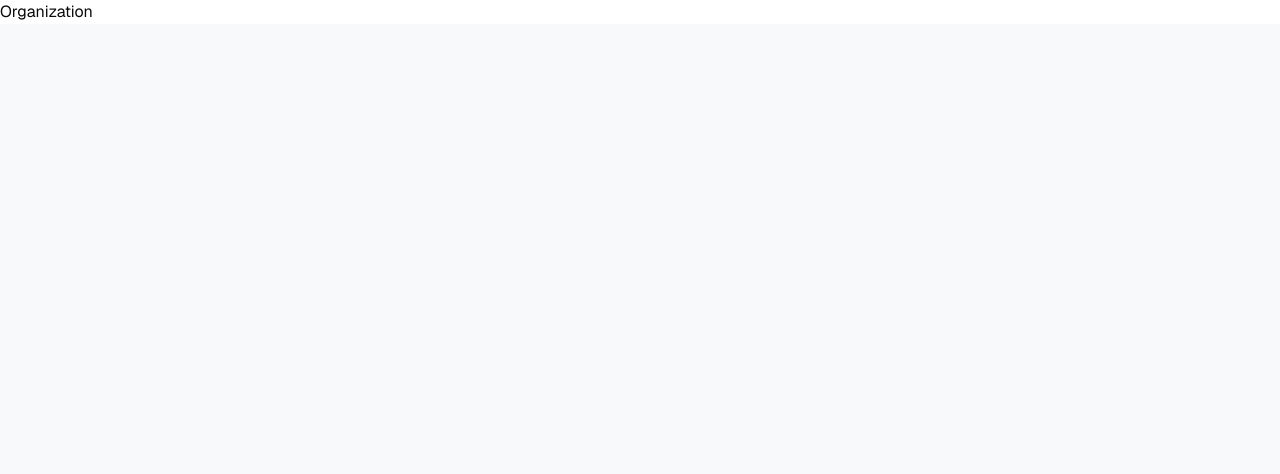
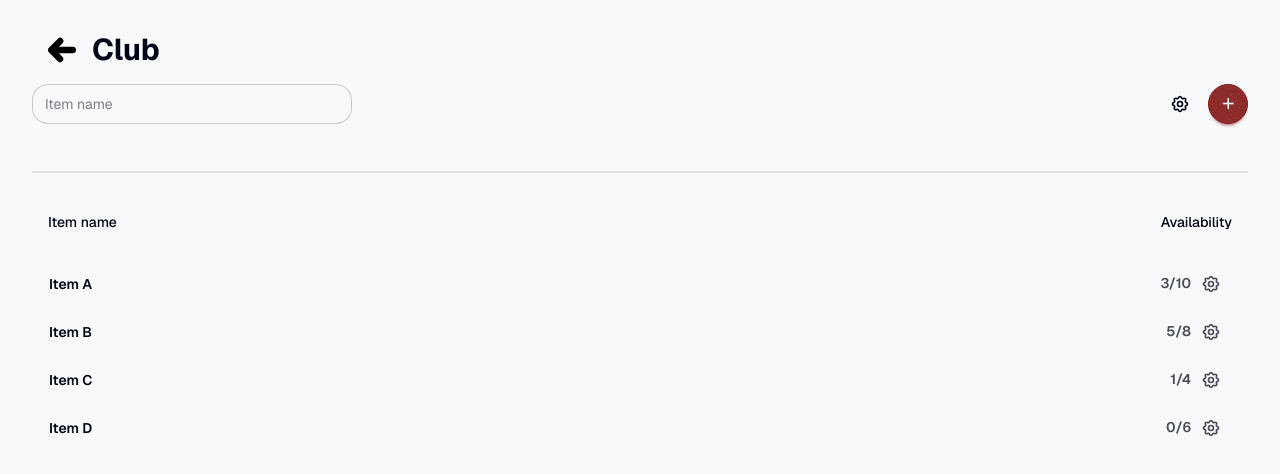
Before and after one commit to 320-Group-Project/inventory-app, a Next.js app in the folder with-supabase-app/: page /dashboard/club1 in a window 1280 px wide. Shown: the top 474 px of the page. Built offline with nearby package versions, Linux system fonts and the light colour scheme.

Commit message:
club dashboard

```diff
--- a/with-supabase-app/app/dashboard/[org]/page.tsx
+++ b/with-supabase-app/app/dashboard/[org]/page.tsx
@@ -1,5 +1,98 @@
-/**
- * Minimal placeholder for build stability.
- * TODO: Implement actual logic.
- */
-export default function Page() { return <div>Organization</div> }
+"use client";
+
+import React from "react";
+import PageTitle from "@/components/ui/pageTitle";
+
+type Item = {
+  id: number;
+  name: string;
+  available: number;
+  total: number;
+};
+
+const mockItems: Item[] = [
+  { id: 1, name: "Item A", available: 3, total: 10 },
+  { id: 2, name: "Item B", available: 5, total: 8 },
+  { id: 3, name: "Item C", available: 1, total: 4 },
+  { id: 4, name: "Item D", available: 0, total: 6 },
+];
+
+const InventoryPage: React.FC = () => {
+  const [search, setSearch] = React.useState("");
+
+  const filteredItems = mockItems.filter((item) =>
+    item.name.toLowerCase().includes(search.toLowerCase())
+  );
+
+  return (
+    <div className="flex flex-col items-start gap-4 p-8 bg-base-100 min-h-screen text-base-content">
+      <PageTitle title="Club" />
+
+      {/* Top Bar */}
+      <div className="flex items-center justify-between w-full mb-4">
+        <input
+          type="text"
+          placeholder="Item name"
+          className="input input-bordered w-full max-w-xs"
+          value={search}
+          onChange={(e) => setSearch(e.target.value)}
+        />
+
+        <div className="flex items-center gap-2 ml-2">
+          {/* Settings */}
+          <button className="btn btn-circle btn-ghost">
+            <svg xmlns="http://w3.org" fill="none" viewBox="0 0 24 24" className="inline-block w-5 h-5 stroke-current">
+                <path stroke-linecap="round" stroke-linejoin="round" stroke-width="2" d="M10.325 4.317c.426-1.756 2.924-1.756 3.35 0a1.724 1.724 0 002.573 1.066c1.543-.94 3.31.826 2.37 2.37a1.724 1.724 0 001.065 2.572c1.756.426 1.756 2.924 0 3.35a1.724 1.724 0 00-1.066 2.573c.94 1.543-.826 3.31-2.37 2.37a1.724 1.724 0 00-2.572 1.065c-.426 1.756-2.924 1.756-3.35 0a1.724 1.724 0 00-2.573-1.066c-1.543.94-3.31-.826-2.37-2.37a1.724 1.724 0 00-1.065-2.572c-1.756-.426-1.756-2.924 0-3.35a1.724 1.724 0 001.066-2.573c-.94-1.543.826-3.31 2.37-2.37.996.608 2.296.07 2.572-1.065z"></path>
+                <path stroke-linecap="round" stroke-linejoin="round" stroke-width="2" d="M15 12a3 3 0 11-6 0 3 3 0 016 0z"></path>
+            </svg>
+        </button>
+
+          {/* Add */}
+          <button className="btn btn-primary btn-circle">＋</button>
+        </div>
+      </div>
+
+      <div className="divider my-2 w-full"></div>
+
+      {/* Header */}
+      <div className="flex justify-between items-center bg-base-200 px-4 py-2 rounded-md text-sm font-medium w-full">
+        <span>Item name</span>
+        <span>Availability</span>
+      </div>
+
+      {/* Item List */}
+      <div className="mt-2 space-y-2 w-full">
+        {filteredItems.map((item) => (
+          <button
+            key={item.id}
+            onClick={() => console.log("Clicked:", item)}
+            className="btn btn-ghost bg-base-200 hover:bg-base-300 w-full justify-between normal-case"
+          >
+            <span>{item.name}</span>
+
+            <div className="flex items-center gap-3">
+              <span className="text-sm opacity-70">
+                {item.available}/{item.total}
+                <button className="btn btn-circle btn-ghost">
+                    <svg xmlns="http://w3.org" fill="none" viewBox="0 0 24 24" className="inline-block w-5 h-5 stroke-current">
+                        <path stroke-linecap="round" stroke-linejoin="round" stroke-width="2" d="M10.325 4.317c.426-1.756 2.924-1.756 3.35 0a1.724 1.724 0 002.573 1.066c1.543-.94 3.31.826 2.37 2.37a1.724 1.724 0 001.065 2.572c1.756.426 1.756 2.924 0 3.35a1.724 1.724 0 00-1.066 2.573c.94 1.543-.826 3.31-2.37 2.37a1.724 1.724 0 00-2.572 1.065c-.426 1.756-2.924 1.756-3.35 0a1.724 1.724 0 00-2.573-1.066c-1.543.94-3.31-.826-2.37-2.37a1.724 1.724 0 00-1.065-2.572c-1.756-.426-1.756-2.924 0-3.35a1.724 1.724 0 001.066-2.573c-.94-1.543.826-3.31 2.37-2.37.996.608 2.296.07 2.572-1.065z"></path>
+                        <path stroke-linecap="round" stroke-linejoin="round" stroke-width="2" d="M15 12a3 3 0 11-6 0 3 3 0 016 0z"></path>
+                    </svg>
+                </button>
+
+              </span>
+            </div>
+          </button>
+        ))}
+
+        {filteredItems.length === 0 && (
+          <div className="text-center opacity-50 py-4">
+            No items found
+          </div>
+        )}
+      </div>
+    </div>
+  );
+};
+
+export default InventoryPage;
```
